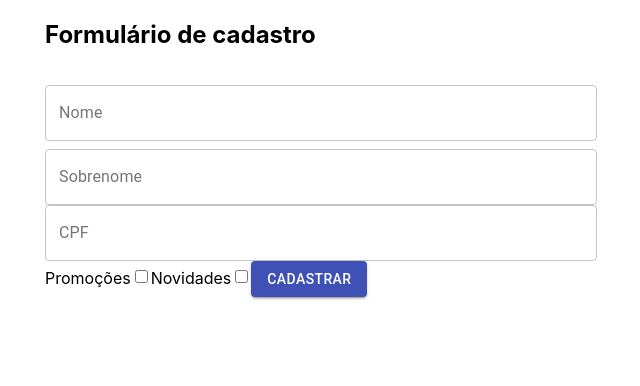
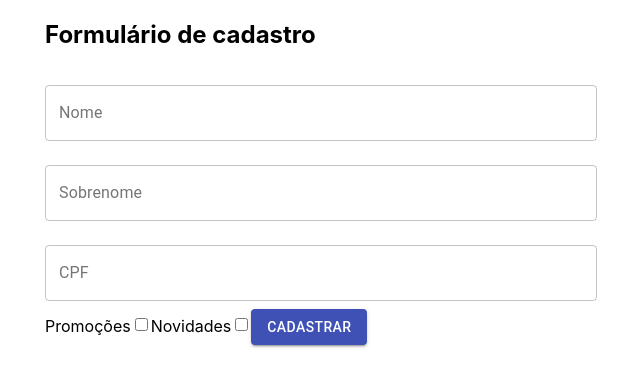
Before and after one commit to danielemaraschin/React-Function-Components-a-modern-approach, a React (Create React App) app in the folder my-app/: page / in a window 1280 px wide. Shown: the top 386 px of the page, without its empty margins (319-959 px from the left). Built offline with nearby package versions, Linux system fonts and the light colour scheme.

Commit message:
Working with materia UI - margin

```diff
--- a/my-app/src/components/FormularioCadastro/FormularioCadastro.js
+++ b/my-app/src/components/FormularioCadastro/FormularioCadastro.js
@@ -7,9 +7,9 @@ function FormularioCadastro(){
     <form>
         <TextField id="nome" label="Nome" variant="outlined" margin="normal" fullWidth/>
 
-        <TextField id="sobrenome" label="Sobrenome" variant="outlined" fullWidth/>
+        <TextField id="sobrenome" label="Sobrenome" variant="outlined" margin="normal" fullWidth/>
 
-        <TextField id="cpf" label="CPF" variant="outlined" fullWidth/>
+        <TextField id="cpf" label="CPF" variant="outlined" margin="normal" fullWidth/>
 
         <label>Promoções</label>
         <input type="checkbox"/>
```
